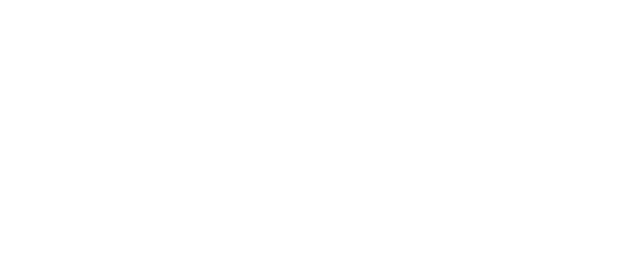
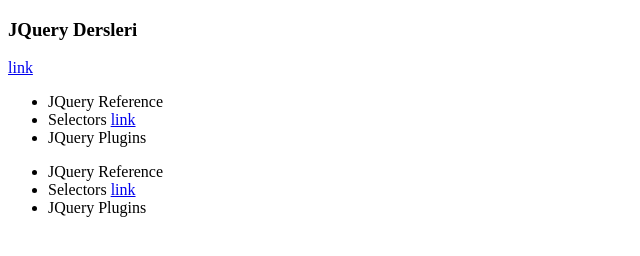
Before and after one commit to batuhanilgarr/JQuery-Examples, a plain HTML site: page index.html in a window 1280 px wide. Shown: the whole page, without its empty margins (0-640 px from the left). Drawn offline with nearby package versions, Linux system fonts and the light colour scheme.

Commit message:
add news

```diff
--- a/index.html
+++ b/index.html
@@ -6,11 +6,36 @@
  <meta http-equiv="X-UA-Compatible" content="IE=edge">
  <meta name="viewport" content="width=device-width, initial-scale=1.0">
  <title>JQuery Examples</title>
- <script src="https://code.jquery.com/jquery-3.6.0.js"></script>
+ <script src="https://code.jquery.com/jquery-3.6.0.min.js"></script>
+ <script src="index.js"></script>
 </head>
 
 <body>
+ <h3>JQuery Dersleri</h3>
+ <a href="#">link</a>
+ <ul id="liste">
+  <li class="item">JQuery Reference</li>
+  <li>Selectors <a href="#">link</a></li>
+  <li class="item">JQuery Plugins</li>
+ </ul>
 
+ <ul>
+  <li class="item">JQuery Reference</li>
+  <li>Selectors <a href="#">link</a></li>
+  <li class="item">JQuery Plugins</li>
+ </ul>
+
+ <script>
+  console.log($("#liste")); // TODO: #liste elementini seçer
+  console.log($("h3")); // TODO: h3 elementini seçer
+  console.log($("ul")); // TODO: ul elementini seçer
+  console.log($("li")); // TODO: li elementini seçer
+  console.log($(".item")); // TODO: .item classının oluşturduğu tüm elementleri seçer
+  console.log($("a")); // TODO: Tüm a elementlerini seçer
+  console.log($("ul li a")); // TODO : ul etiketinin altındaki a elementini seçer
+  console.log($("#liste li a")); // TODO : #liste etiketinin altındaki a elementini seçer
+
+ </script>
 </body>
 
 </html>
```
Also changed, not shown: 1 other file.
